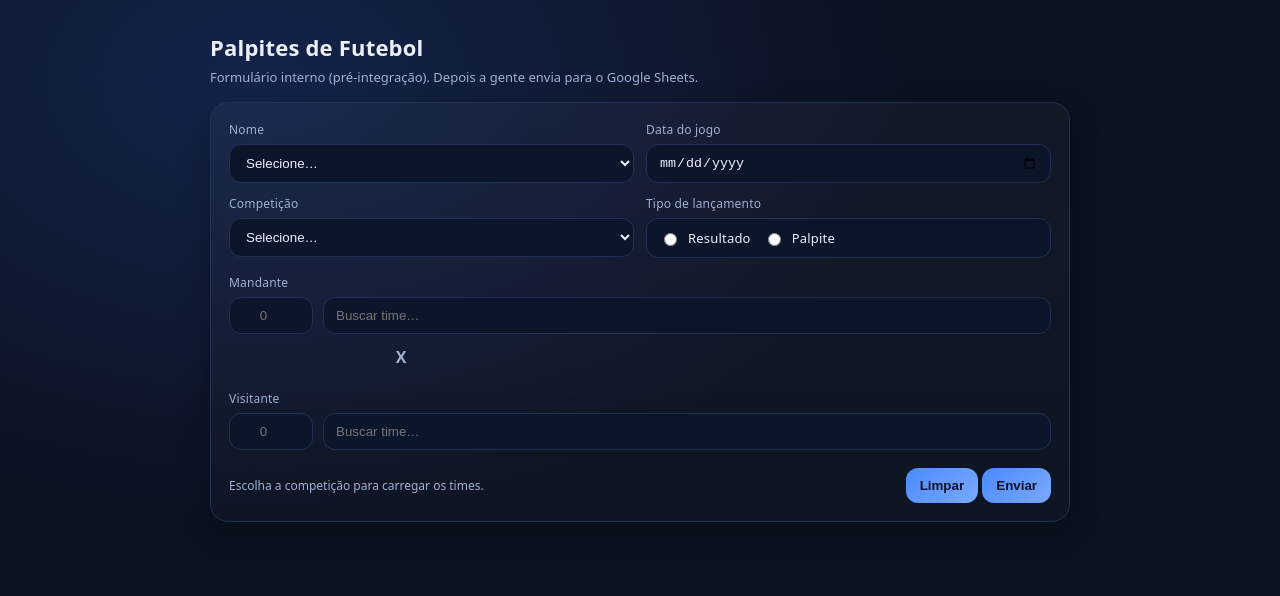
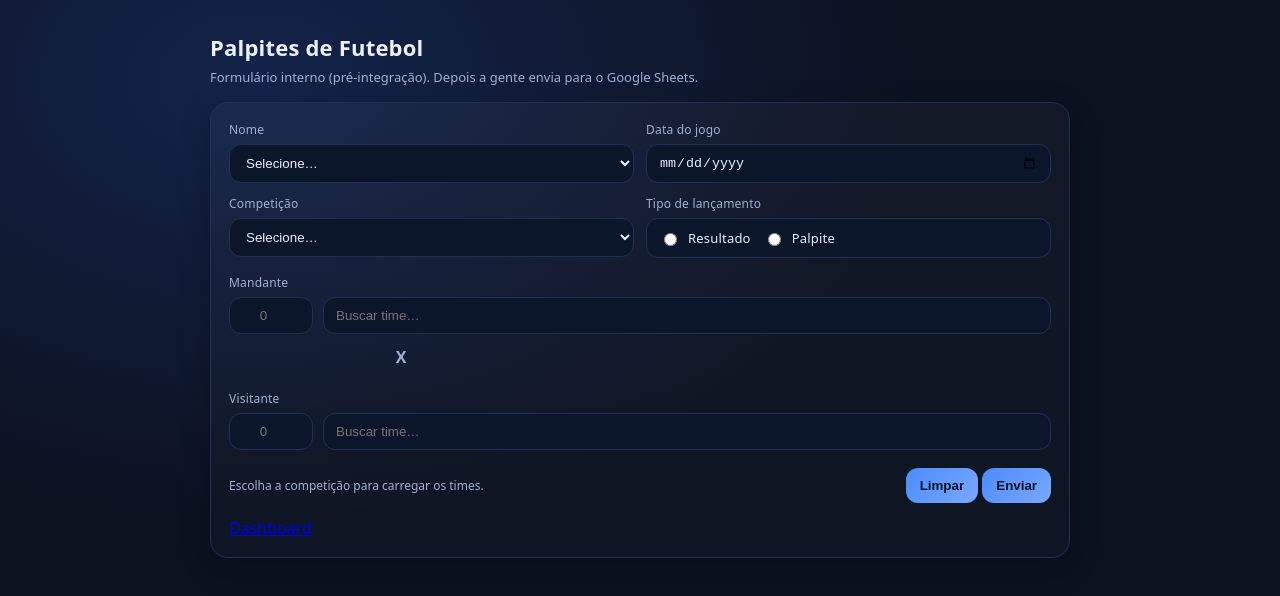
Before and after one commit to Thedax-BI/OS-PALPI-TI-, a website: page index.html in a window 1280 px wide. Drawn offline with Linux system fonts and the light colour scheme.

Commit message:
Update index.html

```diff
--- a/index.html
+++ b/index.html
@@ -312,6 +312,7 @@
               <button id="btnEnviar" type="submit">Enviar</button>
             </div>
         </div>
+        <a href="dashboard.html">Dashboard</a>
 
         <div id="msg" class="msg"></div>
         <pre id="preview"></pre>
```
